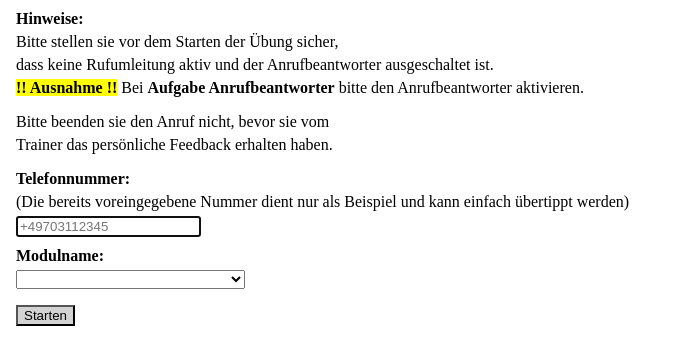
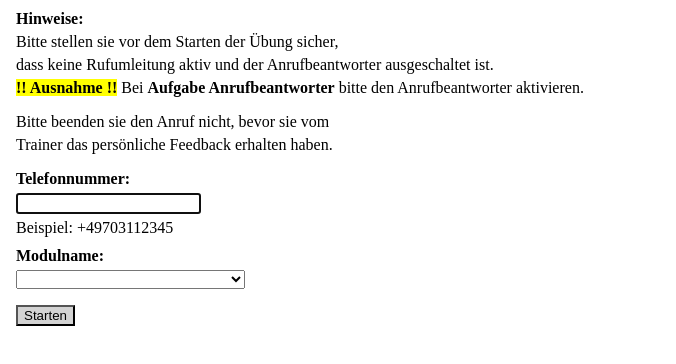
Before and after one commit to Gebil15/SBLStartForm, an Angular app: page /startForm in a window 1280 px wide. Shown: the top 364 px of the page, without its empty margins (0-676 px from the left). Built offline with nearby package versions, Linux system fonts and the light colour scheme.

Commit message:
Beispiel für Telnummer

```diff
--- a/src/app/start-form/start-form.component.html
+++ b/src/app/start-form/start-form.component.html
@@ -9,8 +9,8 @@
     <p style="margin-bottom: 5px; margin-top: 0px;"> Bitte beenden sie den Anruf nicht, bevor sie vom </p>
     <p style="margin-top: 0px;"> Trainer das persönliche Feedback erhalten haben.</p>
     <p style="margin-bottom: 5px; margin-top: 10px;"><b>Telefonnummer:</b>  </p>
-    <p style="margin-bottom: 5px; margin-top: 5px;">(Die bereits voreingegebene Nummer dient nur als Beispiel und kann einfach übertippt werden)</p>
-    <input class="form-control" id="user_id" type="text" placeholder="+49703112345" name="user_id" [(ngModel)]="input_user_id" [formControl]="startForm.controls['user_id']" autofocus>
+    <input class="form-control" id="user_id" type="text" name="user_id" [(ngModel)]="input_user_id" [formControl]="startForm.controls['user_id']" autofocus>
+    <p style="margin-bottom: 5px; margin-top: 5px;">Beispiel: +49703112345</p>
   </div>
   <div class="form-group">
     <h4 style="margin-bottom: 5px; margin-top: 10px;">Modulname:</h4>
```
